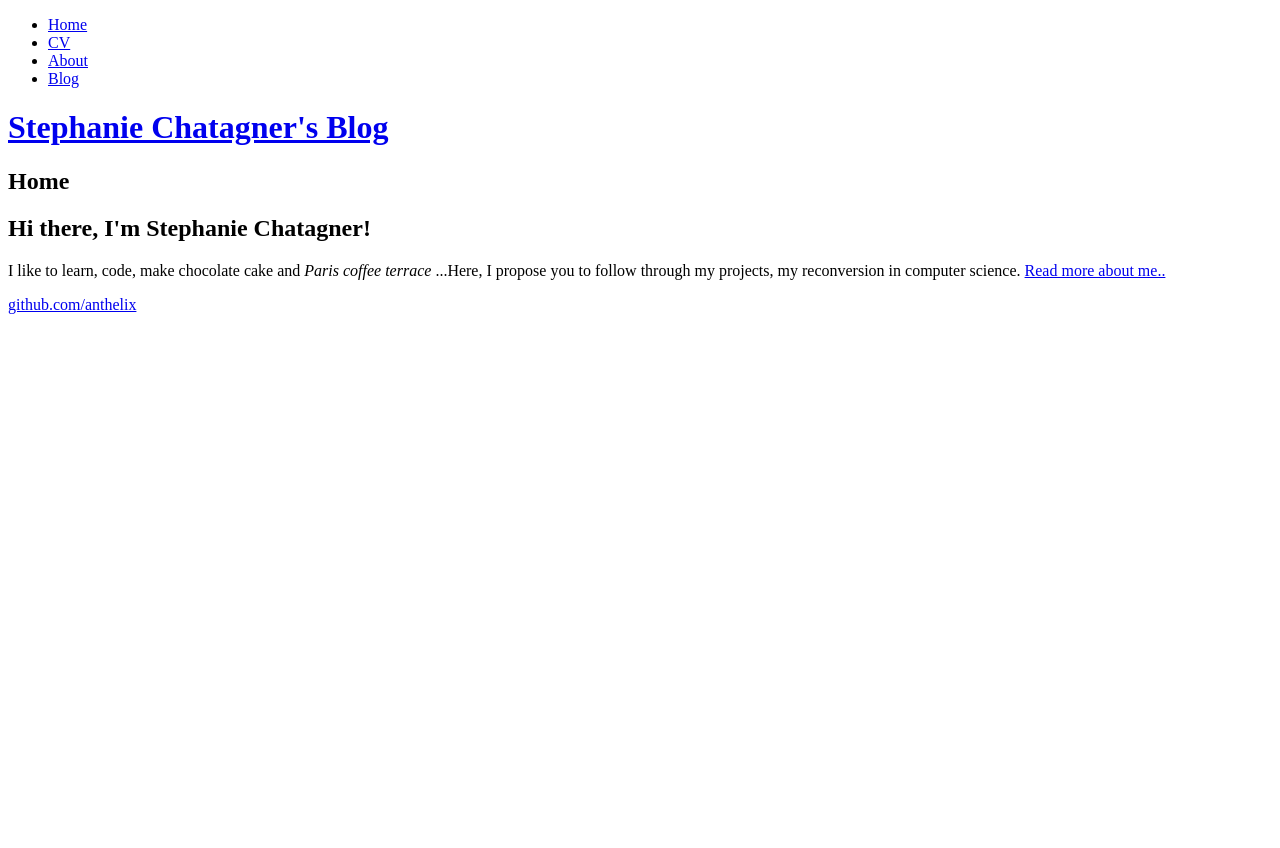
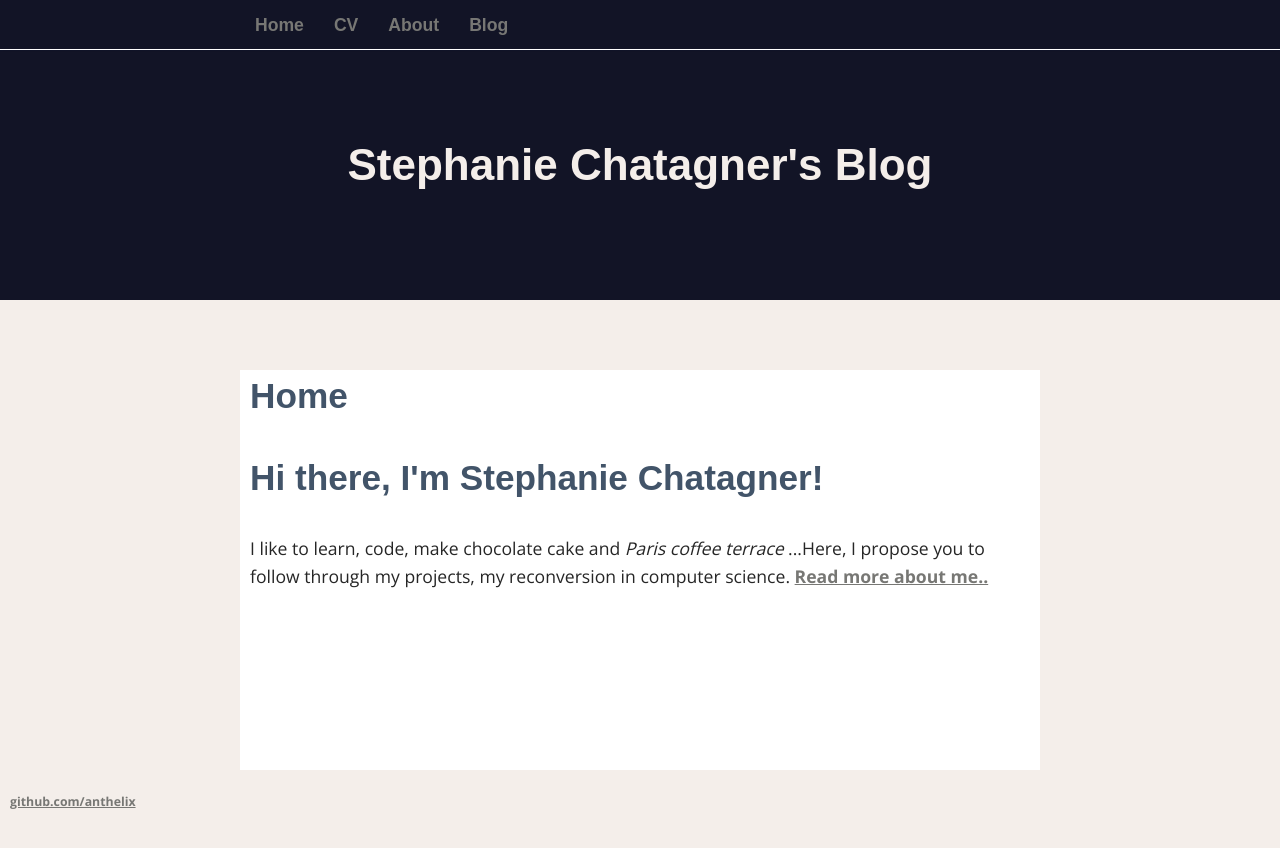
Before and after one commit to anthelix/anth_blog, a Jekyll site: the page built from _pages/00_home.md, in a window 1280 px wide. Shown: the top 848 px of the page. Built offline with Jekyll 4.4.1, drawn with Linux system fonts in a browser that asks for light colours; some web fonts are replaced.

Commit message:
add url and modif base url

```diff
--- a/_config.yml
+++ b/_config.yml
@@ -24,8 +24,8 @@
 email: sduou@free.fr
 description: >- # this means to ignore newlines until "baseurl:"
   Just a blog for my code.
-baseurl: "anth_blog" # the subpath of your site, e.g. /blog
-url: "" # the base hostname & protocol for your site, e.g. http://example.com
+baseurl: "/anth_blog" # the subpath of your site, e.g. /blog
+url: "https://anthelix.github.io" # the base hostname & protocol for your site, e.g. http://example.com
 twitter_username: jekyllrb
 github_username:  jekyll
 
```
